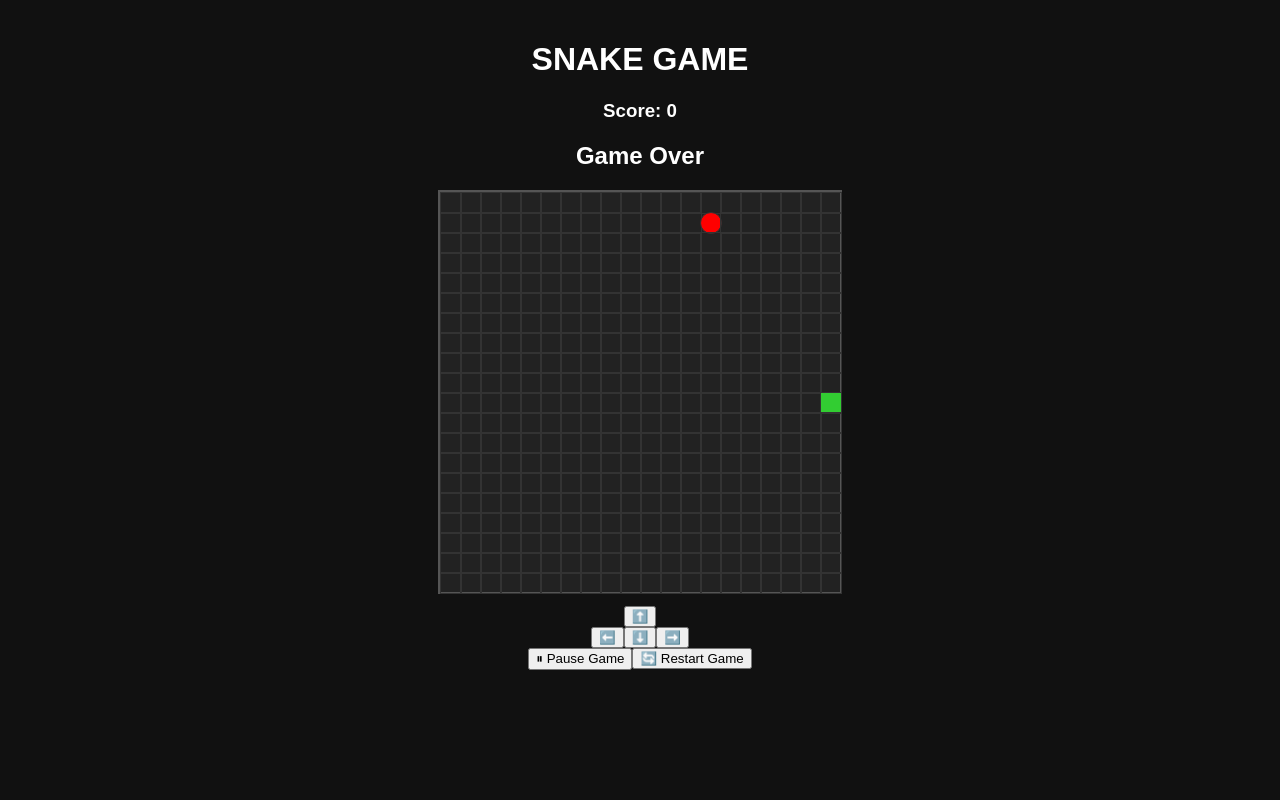
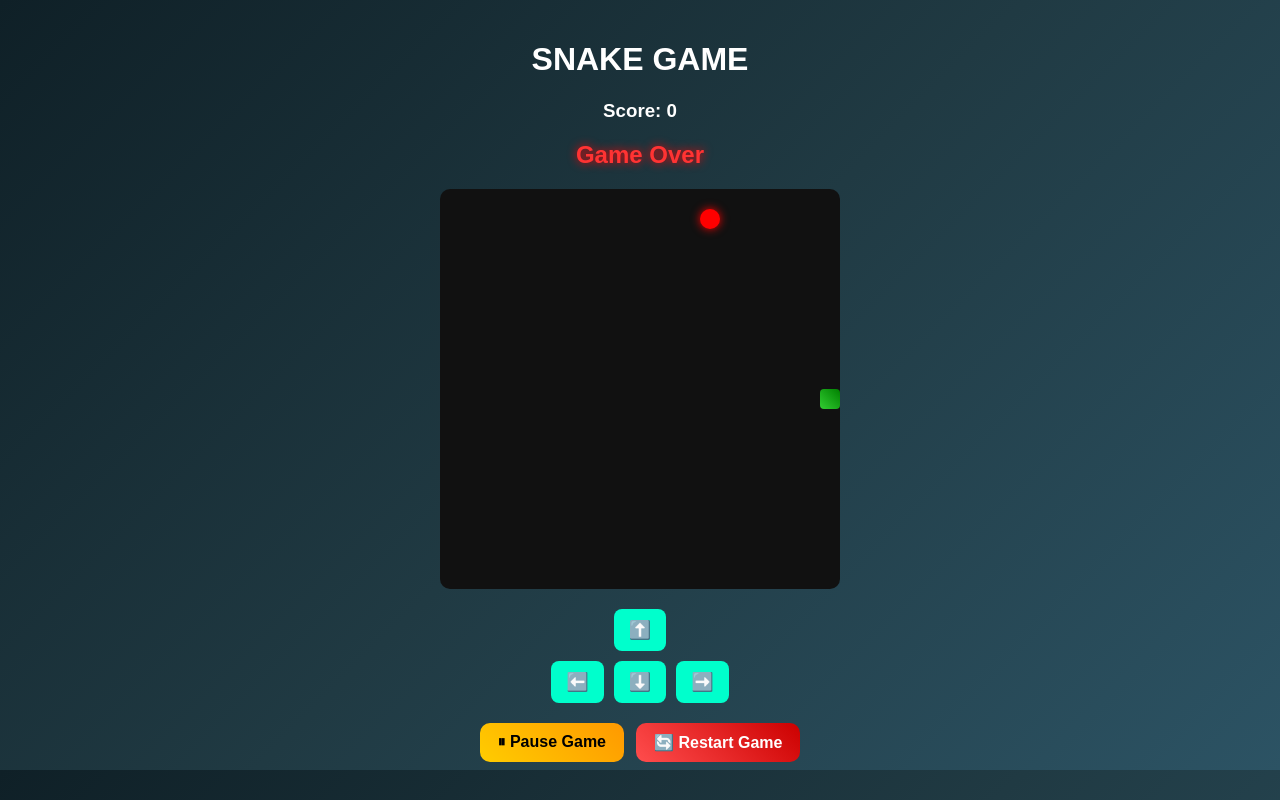
Before and after one commit to Mohan24th/react-snake-game, a React (Create React App) app: page / in a window 1280 px wide. Built offline with nearby package versions, Linux system fonts and the light colour scheme.

Commit message:
Enhance CSS styles for game interface
Updated styles for body, board, snake, food, controls, and buttons.

```diff
--- a/src/styles.css
+++ b/src/styles.css
@@ -1,6 +1,6 @@
 body {
-  font-family: sans-serif;
-  background: #111;
+  font-family: "Poppins", sans-serif;
+  background: linear-gradient(135deg, #0f2027, #203a43, #2c5364);
   color: white;
   display: flex;
   justify-content: center;
@@ -13,50 +13,93 @@ body {
 
 .board {
   display: grid;
-  background: #222;
-  border: 2px solid #555;
+  background: #111;
+  border-radius: 10px;
+  overflow: hidden;
 }
 
 .cell {
   width: 20px;
   height: 20px;
-  border: 1px solid #333;
 }
 
 .snake {
-  background: limegreen;
+  background: linear-gradient(45deg, limegreen, green);
+  border-radius: 4px;
 }
 
 .food {
   background: red;
   border-radius: 50%;
+  box-shadow: 0 0 10px red;
 }
 
+/*  Controls */
 .controls {
-  margin-top: 12px;
+  margin-top: 15px;
 }
 
-.btn {
-  background: #4caf50;
-  color: white;
+.controls button {
+  margin: 5px;
+  padding: 10px 15px;
+  font-size: 18px;
   border: none;
-  padding: 8px 16px;
-  margin: 0 6px;
-  font-size: 14px;
-  border-radius: 6px;
+  border-radius: 8px;
+  background: #00ffcc;
+  color: black;
   cursor: pointer;
 }
 
-.btn:hover {
-  opacity: 0.9;
+.controls button:active {
+  transform: scale(0.9);
 }
 
-.btn.danger {
-  background: #e53935;
+/*  Action Buttons Container */
+.actions {
+  margin-top: 15px;
+  display: flex;
+  justify-content: center;
+  gap: 12px;
 }
 
-.hint {
+/*  Common Button Style */
+.actions button {
+  padding: 10px 18px;
+  font-size: 16px;
+  border: none;
+  border-radius: 10px;
+  cursor: pointer;
+  font-weight: bold;
+  transition: all 0.2s ease;
+}
+
+/* ⏸ Pause / Resume Button */
+.pause-btn {
+  background: linear-gradient(45deg, #ffcc00, #ff9900);
+  color: black;
+}
+
+.pause-btn:hover {
+  box-shadow: 0 0 10px #ffcc00;
+}
+
+/*  Restart Button */
+.restart-btn {
+  background: linear-gradient(45deg, #ff4d4d, #cc0000);
+  color: white;
+}
+
+.restart-btn:hover {
+  box-shadow: 0 0 10px #ff4d4d;
+}
+
+/*  Click Effect */
+.actions button:active {
+  transform: scale(0.92);
+}
+.game-over {
+  color: #ff3333;
+  font-weight: bold;
+  text-shadow: 0 0 10px red;
   margin-top: 10px;
-  font-size: 12px;
-  color: #aaa;
 }
```
